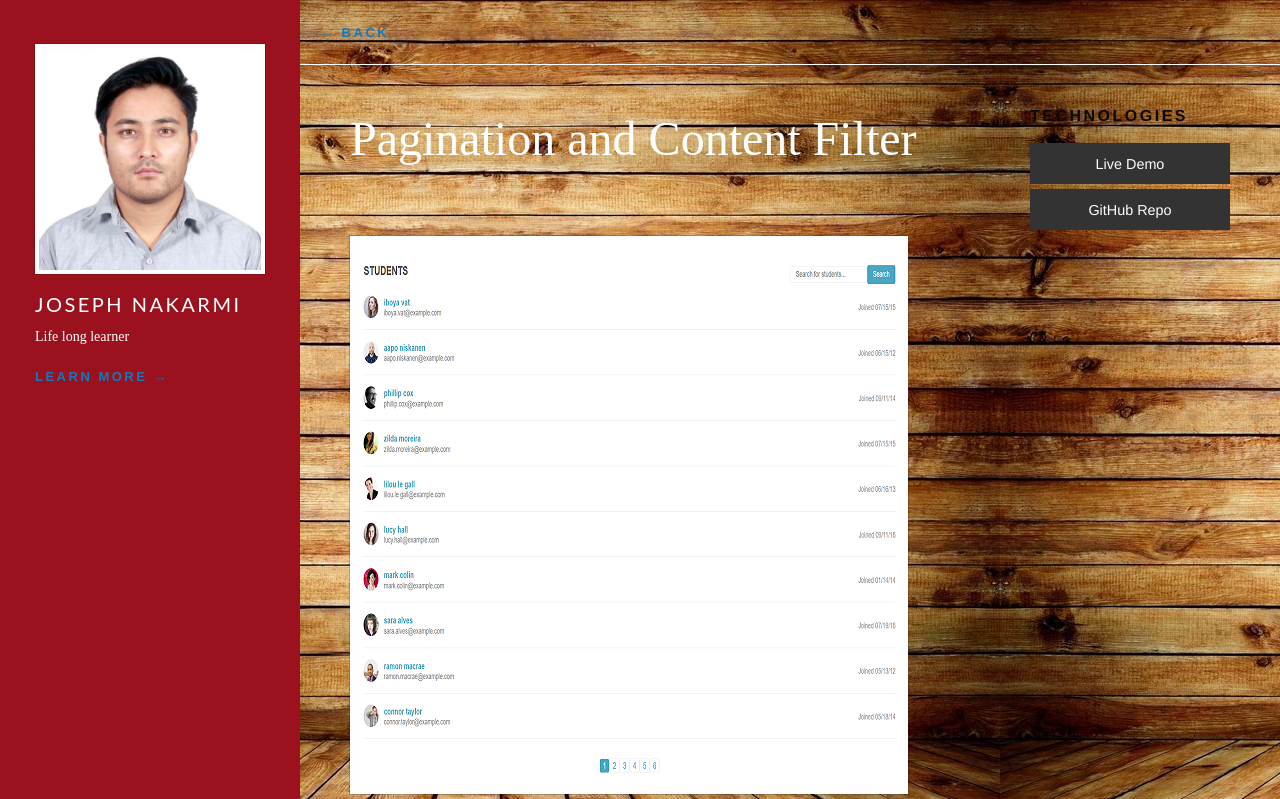
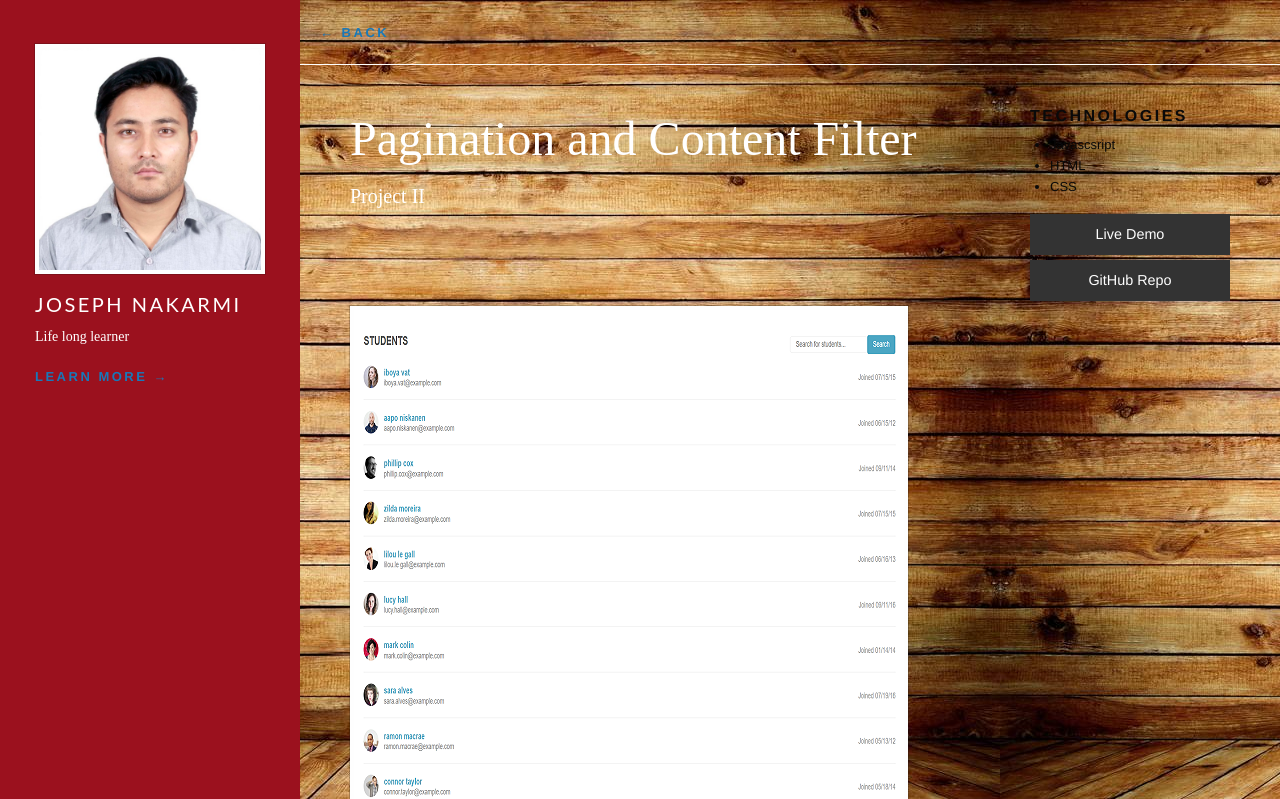
Before and after one commit to hub4jose/JavaScriptFullStack, a Node server app: page /projects/1 in a window 1280 px wide. Shown: the top 799 px of the page. Run offline with Node 20, Linux system fonts and the light colour scheme.

Commit message:
Project VII final

```diff
--- a/Project VII/data.json
+++ b/Project VII/data.json
@@ -3,8 +3,8 @@
       {
          "id":"0",
          "project_name":"Random Quote Generator",
-         "description":"",
-         "technologies":"",
+         "description":"Project I",
+         "technologies":["Javascsript", "HTML" , "CSS"],
          "live_link":"https://hub4jose.github.io/JavaScriptFullStack/Project%20I/index.html",
          "github_link":"https://github.com/hub4jose/JavaScriptFullStack/tree/master/Project%20I",
          "image_urls":[
@@ -14,8 +14,8 @@
       {
          "id":"1",
          "project_name":"Pagination and Content Filter",
-         "description":"",
-         "technologies":"",
+         "description":"Project II",
+         "technologies":["Javascsript", "HTML" , "CSS"],
          "live_link":"https://hub4jose.github.io/JavaScriptFullStack/Project%20II/index.html",
          "github_link":"https://github.com/hub4jose/JavaScriptFullStack/tree/master/Project%20II",
          "image_urls":[
@@ -25,8 +25,8 @@
       {
          "id":"2",
          "project_name":"Interactive Form",
-         "description":"",
-         "technologies":"",
+         "description":"Project III",
+         "technologies":["Javascsript", "HTML" , "CSS"],
          "live_link":"https://hub4jose.github.io/JavaScriptFullStack/Project%20III/index.html",
          "github_link":"https://hub4jose.github.io/JavaScriptFullStack/Project%20III/index.html",
          "image_urls":[
@@ -36,8 +36,8 @@
       {
          "id":"3",
          "project_name":"Tic Tac Toe",
-         "description":"",
-         "technologies":"",
+         "description":"Project IV",
+         "technologies":["Javascsript", "HTML" , "CSS"],
          "live_link":"https://hub4jose.github.io/JavaScriptFullStack/Project%20IV/index.html",
          "github_link":"https://github.com/hub4jose/JavaScriptFullStack/tree/master/Project%20IV",
          "image_urls":[
@@ -47,8 +47,8 @@
       {
          "id":"4",
          "project_name":"Public API for Employee Directory",
-         "description":"",
-         "technologies":"",
+         "description":"Project V",
+         "technologies":["Javascsript", "HTML" , "CSS" ,"Express" , "Node Js"],
          "live_link":"https://hub4jose.github.io/JavaScriptFullStack/Project%20V/index.html",
          "github_link":"https://github.com/hub4jose/JavaScriptFullStack/tree/master/Project%20V",
          "image_urls":[
--- a/Project VII/views/layout.pug
+++ b/Project VII/views/layout.pug
@@ -17,10 +17,10 @@ html(class="no-js" lang="en" dir="ltr")
             img.thumbnail(src='/static/images/ProfilePic.jpg')
           .cell.auto
 
-            //- Add your name here.
+
             h5 Joseph Nakarmi
 
-            //- Add text here to describe who you are, what you do, and why you are so aweome.
+
             p.text-light
               | Life long learner
 
@@ -32,7 +32,7 @@ html(class="no-js" lang="en" dir="ltr")
         .title-bar-left
           button.menu-icon(type='button', data-toggle='my-info')
 
-          //- Add your name here.  This is for the mobile screen sized version.
+
           span.title-bar-title Joseph Nakarmi
       block content
 
--- a/Project VII/views/project.pug
+++ b/Project VII/views/project.pug
@@ -7,25 +7,25 @@ block content
     .grid-x
       .cell.small-6.medium-9.large-9
 
-        //- Use interploation to dynamically add the project title.
+
         h1 #{project.project_name}
 
-        //- Use interploation to dynamically add the project description.
+
         p.lead.text-light
           | #{project.description}
 
       .cell.portfolio-meta.small-6.medium-2.large-3
         h6 technologies
 
-        //- Use an `each` iterator to replace the li tags below and interploation to dynamically add the technologies used in each project.
+
         ul
             each tech in project.technologies
-              li tech
+              li #{tech}
 
-        //- Use template literals and interpolation to add URLs to the hrefs below so they link to the repo and the live version of each project.
+
         a.button.expanded(href=`${project.live_link}`) Live Demo
         a.button.expanded(href=`${project.github_link}`) GitHub Repo
 
-    //- Replace the URLs in the src attributes below with template literals and interpolation to dynamically add three project images.  You only have to add one image.  But adding more images to show your app in different states demonstrates a level of thoroughness and professionalism that potential emplyers will like to see.
+
     each image_url in project.image_urls
       img.image(src=`/static/${image_url}`)
```
Also changed, not shown: Project VII/views/about.pug (+6 -6 lines), Project VII/README.md (added), 2 other files.
